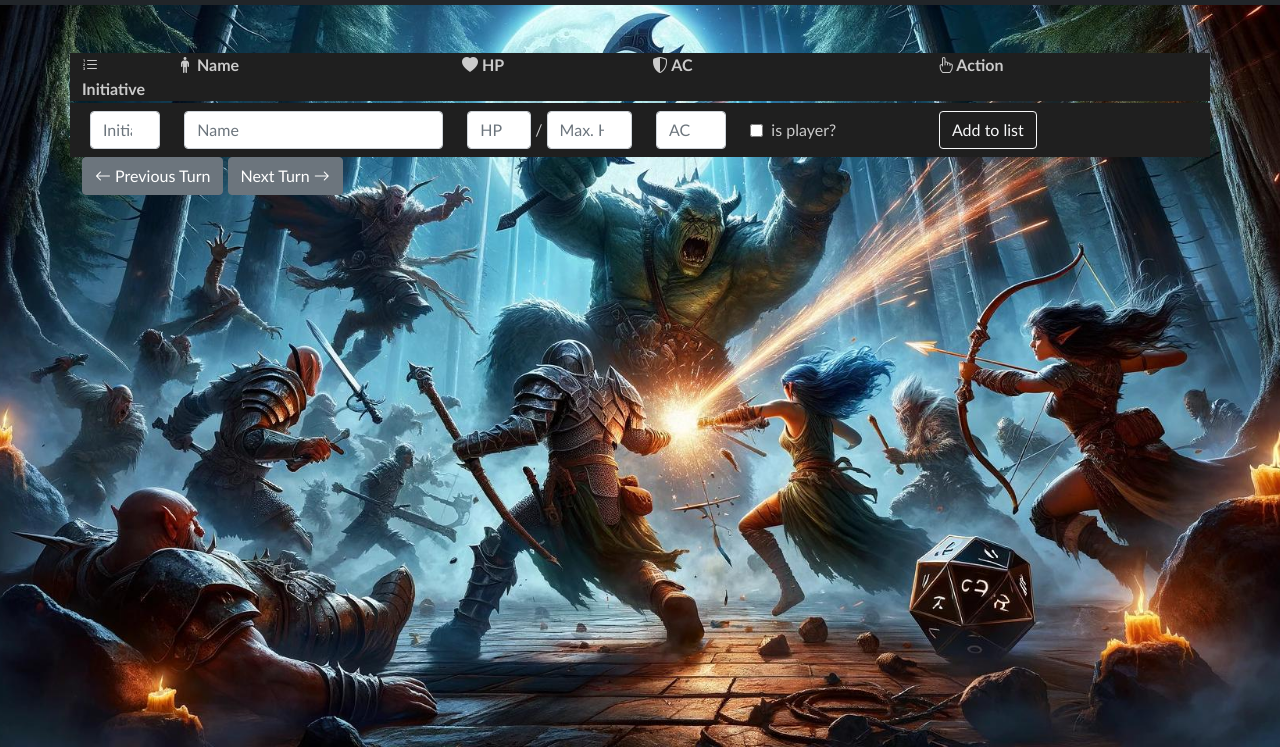
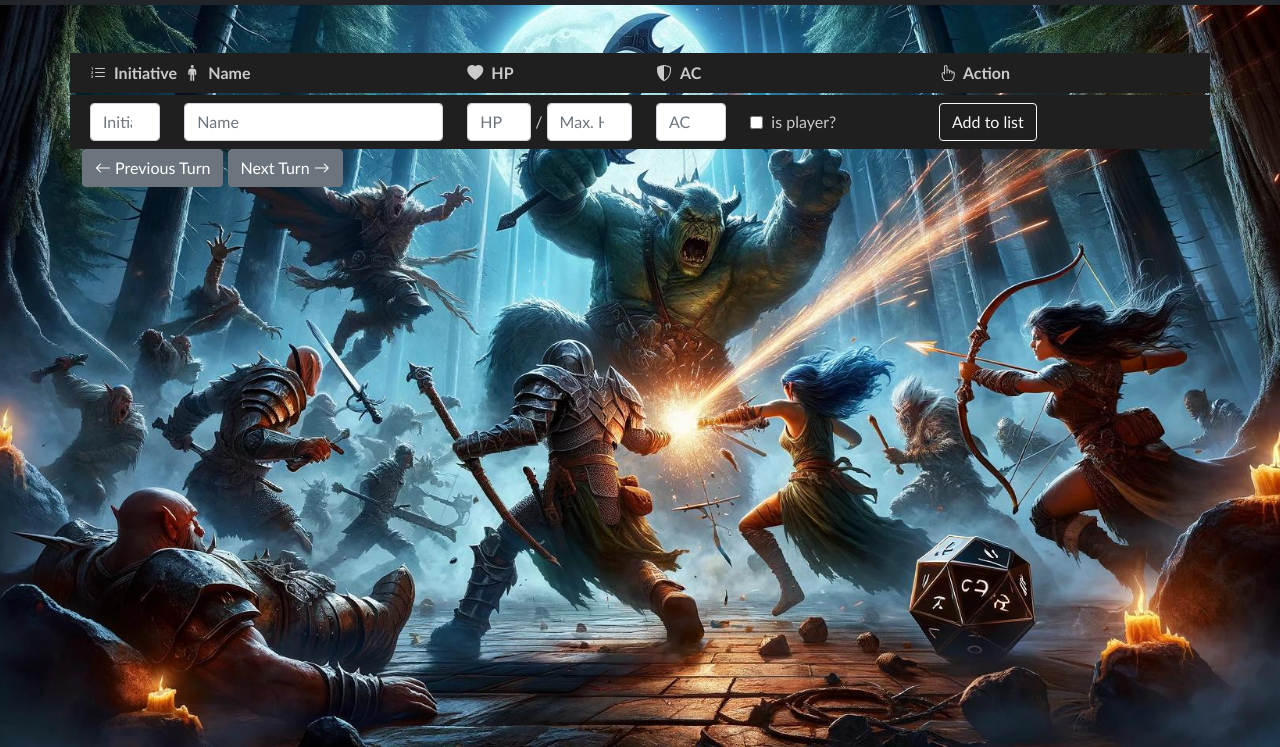
Before and after one commit to gerhardpazout/dnd_initiative_tracker, a plain HTML site: page index.html in a window 1280 px wide. Shown: the part 53-800 px from the top of the page. Drawn offline with Linux system fonts and the light colour scheme.

Commit message:
[TASK] Change styling of creature list legend

```diff
--- a/css/style.css
+++ b/css/style.css
@@ -75,6 +75,18 @@ input[type="checkbox"] {
     background-color: var(--creature-list-bg);
     color: var(--creature-list-color);
     margin-bottom: var(--creature-list-item-margin-bottom);
+    padding-top: 0.5rem;
+    padding-bottom: 0.5rem;
+    padding-left: 0.5rem;
+}
+.creature-list-legend span {
+    height: 100%;
+    display: flex;
+    flex-direction: row;
+    align-items: center;
+}
+.creature-list-legend span i {
+    margin-right: 0.5em;
 }
 
 .creature-list li {
@@ -186,6 +198,9 @@ form#form-creature-new input {
     flex-basis: 100%;
 }
 */
+.creature-edit label i {
+    margin-right: 0.25rem;
+}
 
 form h2 {
     margin-top: 0;
--- a/js/script.js
+++ b/js/script.js
@@ -192,7 +192,7 @@ class CreatureList {
             '<div class="creature__ac col-1">' + ac + '</div>' +
             '<div class="creature__buttons offset-2 col-3">' +
                 '<button class="creature__edit btn btn-outline-light" data-index="' + index + '">' +
-                    'edit <i class="bi bi-pen"></i>' +
+                    'edit' +
                 '</button>' +
             '</div>' +
         '</div>'
```
